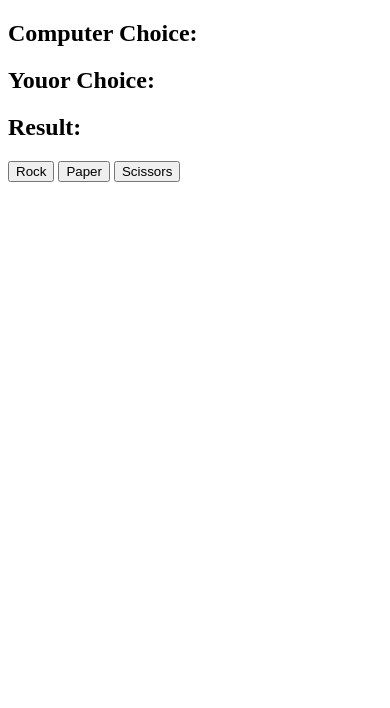
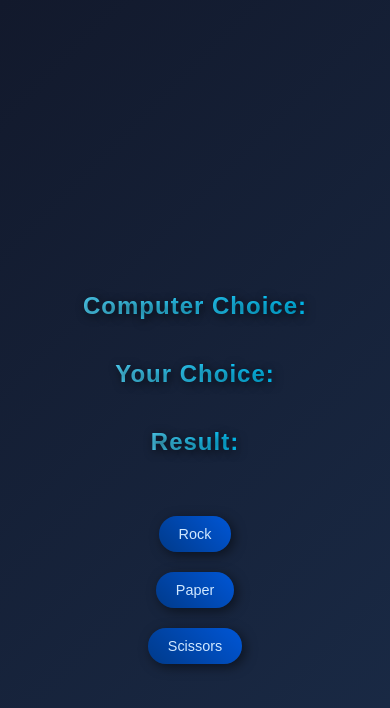
Before and after one commit to shayantalebian/JS-7-Games-, a plain HTML site: page 1. Rock Paper Scissors/index.html in a window 390 px wide. Drawn offline with Linux system fonts and the light colour scheme.

Commit message:
Making the project look cool

```diff
--- a/1. Rock Paper Scissors/index.html
+++ b/1. Rock Paper Scissors/index.html
@@ -8,15 +8,23 @@
     />
     <meta http-equiv="X-UA-Compatible" content="ie=edge" />
     <title>Rock Paper Scissors | Shayan Talebian</title>
+    <link rel="icon" href="favicon.ico" type="image/x-icon" />
+    <link rel="stylesheet" href="style.css" />
   </head>
   <body>
-    <h2>Computer Choice:<span id="computer-choice"></span></h2>
-    <h2>Youor Choice:<span id="user-choice"></span></h2>
-    <h2>Result:<span id="result"></span></h2>
+    <div class="container">
+      <div class="left">
+        <h2>Computer Choice: <span id="computer-choice"></span></h2>
+        <h2>Your Choice: <span id="user-choice"></span></h2>
+        <h2>Result: <span id="result"></span></h2>
+      </div>
 
-    <button id="rock">Rock</button>
-    <button id="paper">Paper</button>
-    <button id="scissors">Scissors</button>
+      <div class="right">
+        <button id="rock">Rock</button>
+        <button id="paper">Paper</button>
+        <button id="scissors">Scissors</button>
+      </div>
+    </div>
 
     <script src="app.js" charset="UTF-8" type="text/javascript"></script>
   </body>
--- /dev/null
+++ b/1. Rock Paper Scissors/style.css
@@ -0,0 +1,136 @@
+* {
+  margin: 0;
+  padding: 0;
+  box-sizing: border-box;
+}
+
+body {
+  font-family: "Poppins", Arial, sans-serif;
+  background: linear-gradient(135deg, #12192c, #1a2b47);
+  color: #ffffff;
+  display: flex;
+  flex-direction: column;
+  align-items: center;
+  justify-content: center;
+  min-height: 100vh;
+  text-align: center;
+  overflow: hidden;
+}
+
+.container {
+  width: 100%;
+  height: 300px;
+  display: flex;
+  align-items: center;
+  justify-content: space-around;
+}
+
+.right {
+  display: flex;
+  justify-content: center;
+  align-items: flex-end;
+  flex-direction: column;
+}
+
+.left {
+  display: flex;
+  align-items: flex-start;
+  justify-content: center;
+  flex-direction: column;
+}
+
+h2 {
+  margin: 20px 0;
+  font-size: 2rem;
+  letter-spacing: 1px;
+  background: linear-gradient(90deg, #4ed3f7, #00c8ff);
+  background-clip: text;
+  -webkit-background-clip: text;
+  -webkit-text-fill-color: transparent;
+  text-shadow: 2px 2px 10px rgba(0, 0, 0, 0.7);
+  animation: fadeIn 1s ease-in-out;
+}
+
+span {
+  font-weight: bold;
+  color: #00eaff;
+  text-shadow: 1px 1px 5px rgba(0, 0, 0, 0.6);
+}
+
+button {
+  background: linear-gradient(45deg, #003a8a, #0056d6);
+  color: #d0e8ff;
+  border: none;
+  padding: 15px 30px;
+  margin: 10px;
+  border-radius: 25px;
+  font-size: 1rem;
+  cursor: pointer;
+  transition: transform 0.3s, background 0.4s, color 0.3s;
+  box-shadow: 3px 3px 12px rgba(0, 0, 0, 0.5);
+}
+
+button:hover {
+  transform: scale(1.1);
+  background: linear-gradient(45deg, #002e6e, #004fa8);
+  color: #ffffff;
+  box-shadow: 5px 5px 15px rgba(0, 0, 0, 0.7);
+}
+
+button:active {
+  transform: scale(0.95);
+  background: linear-gradient(45deg, #00254f, #003c76);
+  color: #b0d8f8;
+  box-shadow: inset 2px 2px 6px rgba(0, 0, 0, 0.5);
+}
+
+@keyframes fadeIn {
+  0% {
+    opacity: 0;
+    transform: translateY(-10px);
+  }
+  100% {
+    opacity: 1;
+    transform: translateY(0);
+  }
+}
+
+@keyframes buttonPulse {
+  0%,
+  100% {
+    box-shadow: 0 0 10px rgba(0, 0, 0, 0.6);
+  }
+  50% {
+    box-shadow: 0 0 20px rgba(0, 0, 0, 0.9);
+  }
+}
+
+button:hover {
+  animation: buttonPulse 1s infinite;
+}
+
+@media (max-width: 768px) {
+  .container {
+    flex-direction: column;
+    gap: 30px;
+  }
+
+  .left {
+    justify-content: center;
+    align-items: center;
+  }
+
+  .right {
+    justify-content: center;
+    align-items: center;
+  }
+
+  h2 {
+    font-size: 1.5rem;
+  }
+
+  button {
+    padding: 10px 20px;
+    font-size: 0.9rem;
+  }
+}
```
Also changed, not shown: 1. Rock Paper Scissors/favicon.ico (added).
